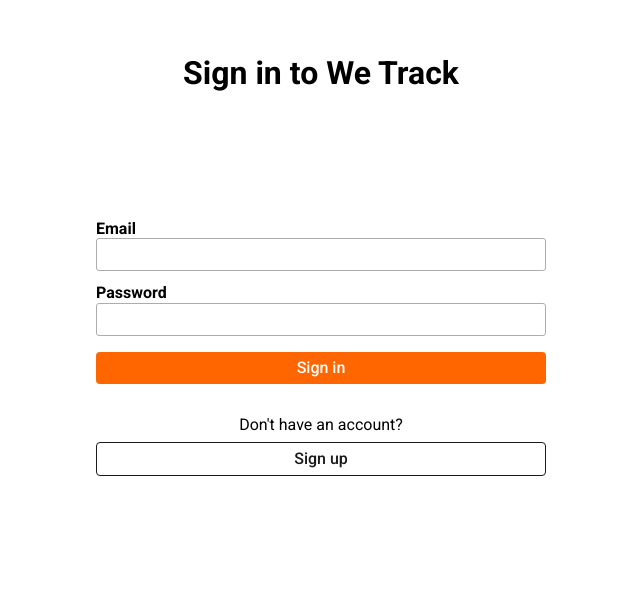
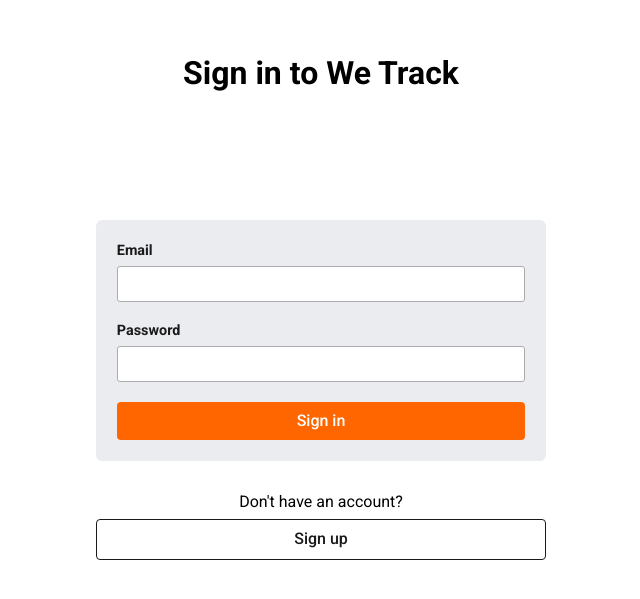
Before and after one commit to edgar8acas/trakku, a React (Create React App) app in the folder packages/web/: page /signin in a window 1280 px wide. Shown: the part 105-704 px from the top of the page, without its empty margins (319-959 px from the left). Built offline with nearby package versions, Linux system fonts and the light colour scheme; no server answers.

Commit message:
improve font styles

```diff
--- a/packages/web/src/layouts/Login.tsx
+++ b/packages/web/src/layouts/Login.tsx
@@ -37,7 +37,7 @@
           onSubmit={handleSubmit}
         >
           {({ isSubmitting, errors }) => (
-            <Form className="Login-form">
+            <Form className="Login-form form">
               <Field
                 type="email"
                 id="email"
@@ -58,6 +58,7 @@
                 <Button
                   type="submit"
                   label="Sign in"
+                  size="large"
                   primary
                   disabled={isSubmitting || Object.entries(errors).length > 0}
                 />
@@ -67,7 +68,11 @@
         </Formik>
         <div className="Login--register-actions">
           <span>Don't have an account?</span>
-          <Button label="Sign up" onClick={() => history.replace("/signup")} />
+          <Button
+            label="Sign up"
+            size="large"
+            onClick={() => history.replace("/signup")}
+          />
         </div>
       </div>
     </div>
--- a/packages/web/src/layouts/Register.tsx
+++ b/packages/web/src/layouts/Register.tsx
@@ -40,7 +40,7 @@
           })}
         >
           {({ isSubmitting, errors }) => (
-            <Form className="Register-form">
+            <Form className="Register-form form">
               <Field
                 type="text"
                 id="name"
@@ -77,6 +77,7 @@
                 <Button
                   type="submit"
                   label="Sign up"
+                  size="large"
                   primary
                   disabled={
                     isSubmitting || Boolean(Object.entries(errors).length > 0)
--- a/packages/web/src/styles/base/_inputs.scss
+++ b/packages/web/src/styles/base/_inputs.scss
@@ -1,17 +1,20 @@
 .control {
-  margin-bottom: 0.8rem;
+  margin-bottom: 1.2rem;
 }
 
 .control label {
-  margin-bottom: 0.3rem;
+  margin-bottom: 0.4rem;
+  display: inline-block;
   font-weight: 600;
-  font-size: 1rem;
+  font-size: 0.9rem;
+  color: $dark-gray;
 }
 
 .control input {
   border: 1px solid $accent-gray;
+  color: $dark-gray;
   border-radius: 3px;
-  padding: 0.4rem;
+  padding: 0.5rem;
   font-size: 1rem;
 }
 
@@ -31,5 +34,6 @@
 
 .control .error {
   color: red;
-  padding: 0.3em 0em;
+  font-size: 0.9rem;
+  margin-top: 0.3rem;
 }
--- a/packages/web/src/styles/base/_variables.scss
+++ b/packages/web/src/styles/base/_variables.scss
@@ -2,6 +2,7 @@
 $secondary: #fff;
 $accent-gray: #acacac;
 $dark-gray: rgb(26, 26, 26);
+$lightGray: #ebecf0;
 $buttons: (".button");
 
 $fontSize: 16px;
--- /dev/null
+++ b/packages/web/src/styles/components/_form.scss
@@ -0,0 +1,5 @@
+.form {
+  background-color: $lightGray;
+  padding: 1.3rem;
+  border-radius: 0.4rem;
+}
--- a/packages/web/src/styles/components/_index.scss
+++ b/packages/web/src/styles/components/_index.scss
@@ -3,3 +3,4 @@
 @import "lead";
 @import "sidebar";
 @import "sidebar-projects-listing";
+@import "form";
```
